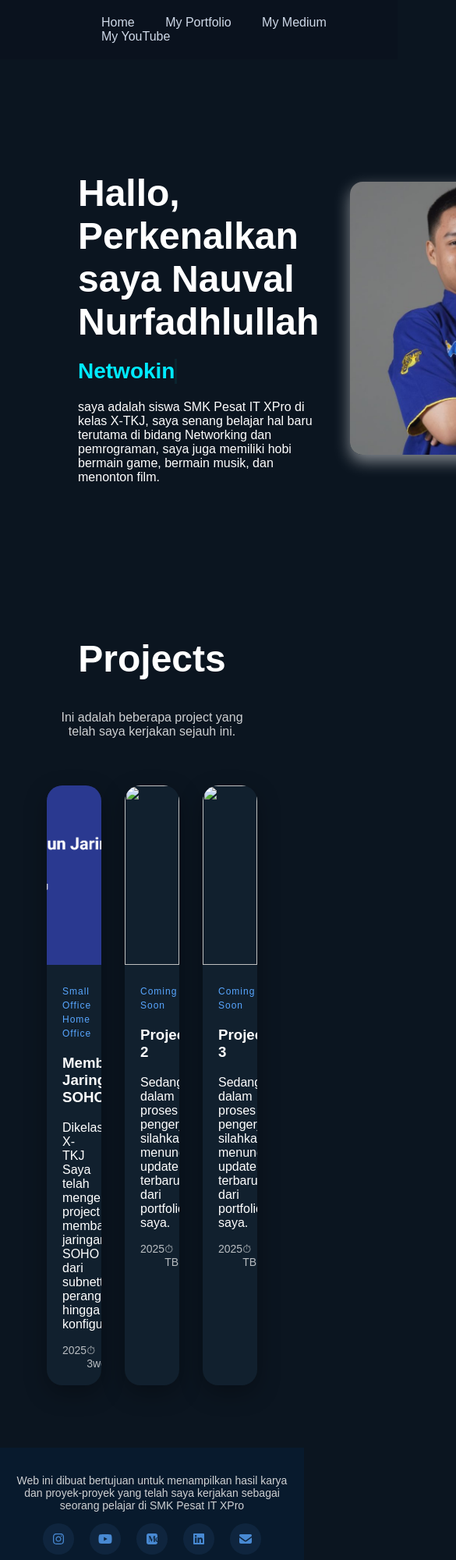
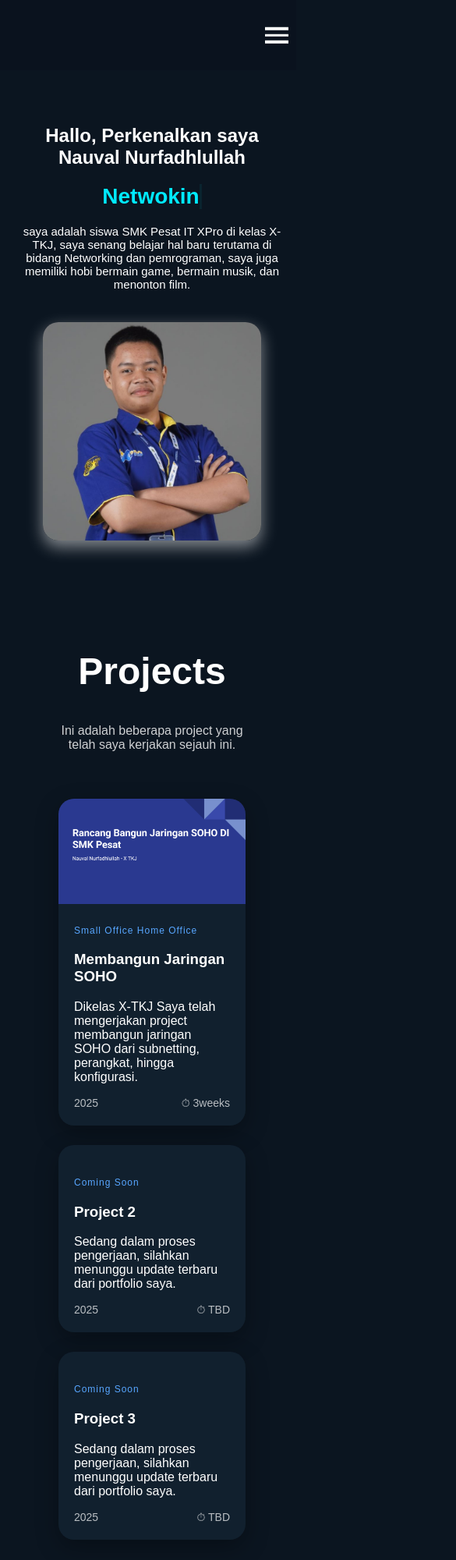
Before and after one commit to Nauval-it/portofolio, a website: page Index.html in a window 390 px wide. Shown: the top 2000 px of the page at 78% size, 585 px wide, since content can reach past the window. Drawn offline with nearby package versions, Linux system fonts and the light colour scheme.

Commit message:
update v2.2

```diff
--- a/Index.html
+++ b/Index.html
@@ -14,7 +14,13 @@
               <a href="/"></a>
           </div>
 
-        <div class="menu">
+          <div class="hamburger" id="hamburger">
+          <span></span>
+          <span></span>
+          <span></span>
+          </div>
+
+          <div class="menu" id="menu">
               <a href="#">Home</a>
               <a href="/page/myporto/myporto.html">My Portfolio</a>
               <a href="https://medium.com/@nauvalx3">My Medium</a>
--- a/css/style.css
+++ b/css/style.css
@@ -9,13 +9,14 @@ body {
 /* NAVBAR */
 nav {
   width: 100%;
+  height: 50px;
   display: flex;
-  justify-content: center;
+  justify-content: space-between;
   align-items: center;
   padding: 20px 60px;
   position: fixed;
   top: 0;
-  left: 0;
+  right: 10px;
   background: rgba(10, 18, 30, 0.8);
   backdrop-filter: blur(10px);
   z-index: 999;
@@ -51,6 +52,10 @@ nav a::after {
 
 nav a:hover::after {
   width: 100%;
+}
+nav a:hover::after {
+    opacity: 1;
+    visibility: visible;
 }
 
 /* ------------------- ABOUT ME ------------------- */
@@ -236,3 +241,121 @@ nav a:hover::after {
   justify-content: center;
   display: flex;
 }
+
+/* ====== Hamburger Menu ====== */
+
+.hamburger {
+  display: none;
+  flex-direction: column;
+  gap: 5px;
+  cursor: pointer;
+  position: absolute;
+  right: 10px;
+  top: 50%;
+  transform: translateY(-50%);
+}
+
+.hamburger span {
+  width: 30px;
+  height: 3.5px;
+  background: white;
+  transition: .3s;
+}
+
+@media (max-width: 768px) {
+  .hamburger {
+    display: flex;
+  }
+
+  .menu {
+    position: absolute;
+    top: 65px;
+    left: 0;
+    width: 100%;
+    background: #111;
+    flex-direction: column;
+    text-align: center;
+    padding: 0;
+    gap: 18px;
+
+    /* Animasi */
+    max-height: 0;
+    overflow: hidden;
+    opacity: 0;
+    transition: 0.5s ease;
+    display: flex;
+  }
+
+  .menu a {
+    font-size: 17px;
+    padding: 8px 0;
+  }
+
+  .menu.show {
+    display: flex;
+    max-height: 300px;
+    opacity: 1;
+    padding: 15px 0;
+  }
+
+  /* Hamburger jadi X */
+  .hamburger.active span:nth-child(1) {
+    transform: rotate(45deg) translate(5px, 6px);
+  }
+  .hamburger.active span:nth-child(2) {
+    opacity: 0;
+  }
+  .hamburger.active span:nth-child(3) {
+    transform: rotate(-45deg) translate(5px, -6px);
+  }
+
+  /* ABOUT SECTION */
+  .about-container {
+    flex-direction: column;
+    text-align: center;
+    gap: 25px;
+    padding: 20px;
+  }
+
+  .about-container img.about-photo {
+    width: 80%;
+    border-radius: 20px;
+  }
+
+  .about-text h1 {
+    font-size: 24px;
+  }
+
+  .about-text p {
+    font-size: 15px;
+  }
+
+  /* PROJECT GRID */
+  .project-grid {
+    grid-template-columns: 1fr; /* 1 kolom */
+    gap: 25px;
+    padding: 0 15px;
+  }
+
+  .project-card img {
+    height: auto;
+  }
+
+  /* FOOTER */
+  .footer {
+    text-align: center;
+    padding: 30px 15px;
+  }
+
+  .footer .content-footer {
+    flex-direction: column;
+    gap: 25px;
+  }
+
+  .socialmedia {
+    display: flex;
+    gap: 18px;
+    justify-content: center;
+    flex-wrap: wrap;
+  }
+}
--- a/js/script.js
+++ b/js/script.js
@@ -37,3 +37,8 @@ document.querySelectorAll('.project-card').forEach(card => {
   card.style.transition = 'opacity 0.6s ease, transform 0.6s ease';
   observer.observe(card);
 });
+
+document.getElementById("hamburger").addEventListener("click", () => {
+  document.getElementById("menu").classList.toggle("show");
+  document.getElementById("hamburger").classList.toggle("active");
+});
--- a/page/myporto/css/style.css
+++ b/page/myporto/css/style.css
@@ -14,13 +14,14 @@ body {
 
 nav {
   width: 100%;
+  height: 50px;
   display: flex;
-  justify-content: center;
+  justify-content: space-between;
   align-items: center;
   padding: 20px 60px;
   position: fixed;
   top: 0;
-  left: 0;
+  right: 10px;
   background: rgba(10, 18, 30, 0.8);
   backdrop-filter: blur(10px);
   z-index: 999;
@@ -56,6 +57,10 @@ nav a::after {
 
 nav a:hover::after {
   width: 100%;
+}
+nav a:hover::after {
+    opacity: 1;
+    visibility: visible;
 }
 
 .portfolio-header {
@@ -285,3 +290,84 @@ nav a:hover::after {
   justify-content: center;
   display: flex;
 }
+
+/* ====== Hamburger Menu ====== */
+
+.hamburger {
+  display: none;
+  flex-direction: column;
+  gap: 5px;
+  cursor: pointer;
+  position: absolute;
+  right: 10px;
+  top: 50%;
+  transform: translateY(-50%);
+}
+
+.hamburger span {
+  width: 30px;
+  height: 3.5px;
+  background: white;
+  transition: .3s;
+}
+
+@media (max-width: 768px) {
+
+  /* Tampilkan hamburger */
+  .hamburger {
+    display: flex;
+  }
+
+  /* Menu jadi tersembunyi dulu */
+  .menu-nav {
+    position: absolute;
+    top: 65px;
+    left: 0;
+    width: 100%;
+    background: #111;
+    flex-direction: column;
+    text-align: center;
+    padding: 0;
+    gap: 18px;
+
+    /* Animasi */
+    max-height: 0;
+    overflow: hidden;
+    opacity: 0;
+    transition: 0.5s ease;
+    display: flex;
+    justify-content: center;
+    justify-items: center;
+  }
+
+  .menu-nav a {
+    font-size: 17px;
+    padding: 8px 0;
+    justify-content: center;
+    display: flex;
+    justify-items: center;
+    text-align: center;
+  }
+
+  /* Muncul saat aktif */
+  .menu-nav.show {
+    max-height: 300px;
+    opacity: 1;
+    padding: 20px 0;
+    display: flex;
+    justify-content: center;
+    justify-items: center;
+    text-align: center;
+  }
+
+  /* Hamburger jadi X */
+  .hamburger.active span:nth-child(1) {
+    transform: rotate(45deg) translate(5px, 6px);
+  }
+  .hamburger.active span:nth-child(2) {
+    opacity: 0;
+  }
+  .hamburger.active span:nth-child(3) {
+    transform: rotate(-45deg) translate(5px, -6px);
+  }
+}
```
Also changed, not shown: page/myporto/js/script.js (+8 -0 lines), page/myporto/myporto.html (+7 -1 lines). Lines whose indentation alone changed are shown as unchanged.
